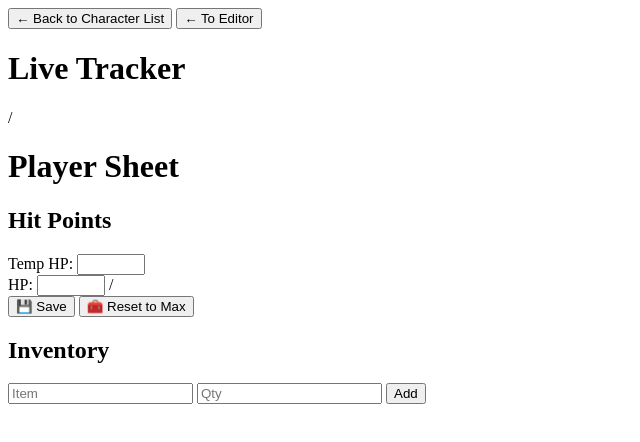
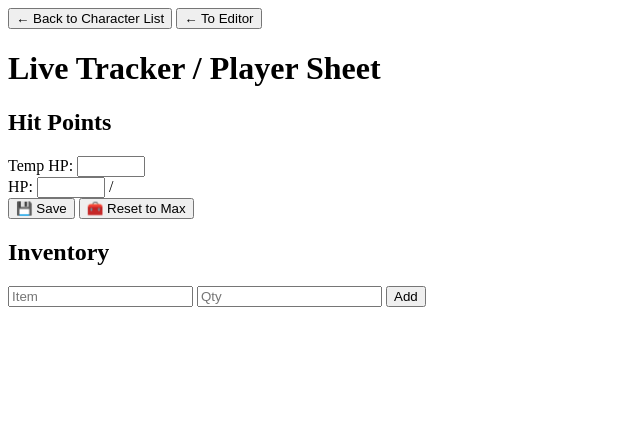
Before and after one commit to Dug2555/dnd-character-tracker, a website: page tracker.html in a window 1280 px wide. Shown: the whole page, without its empty margins (0-640 px from the left). Drawn offline with nearby package versions, Linux system fonts and the light colour scheme.

Commit message:
Character name bug

```diff
--- a/tracker.html
+++ b/tracker.html
@@ -8,7 +8,12 @@
 <body>
   <button id="back-to-characters">← Back to Character List</button>
   <button id="to-editor">← To Editor</button>
-  <h1 id="name">Live Tracker</h1> / <h1>Player Sheet</h1>
+  <h1>
+    <span id="name">Live Tracker</span>
+    /
+    <span>Player Sheet</span>
+  </h1>
+
 
   <div id="hp-tracker">
     <h2>Hit Points</h2>
```
